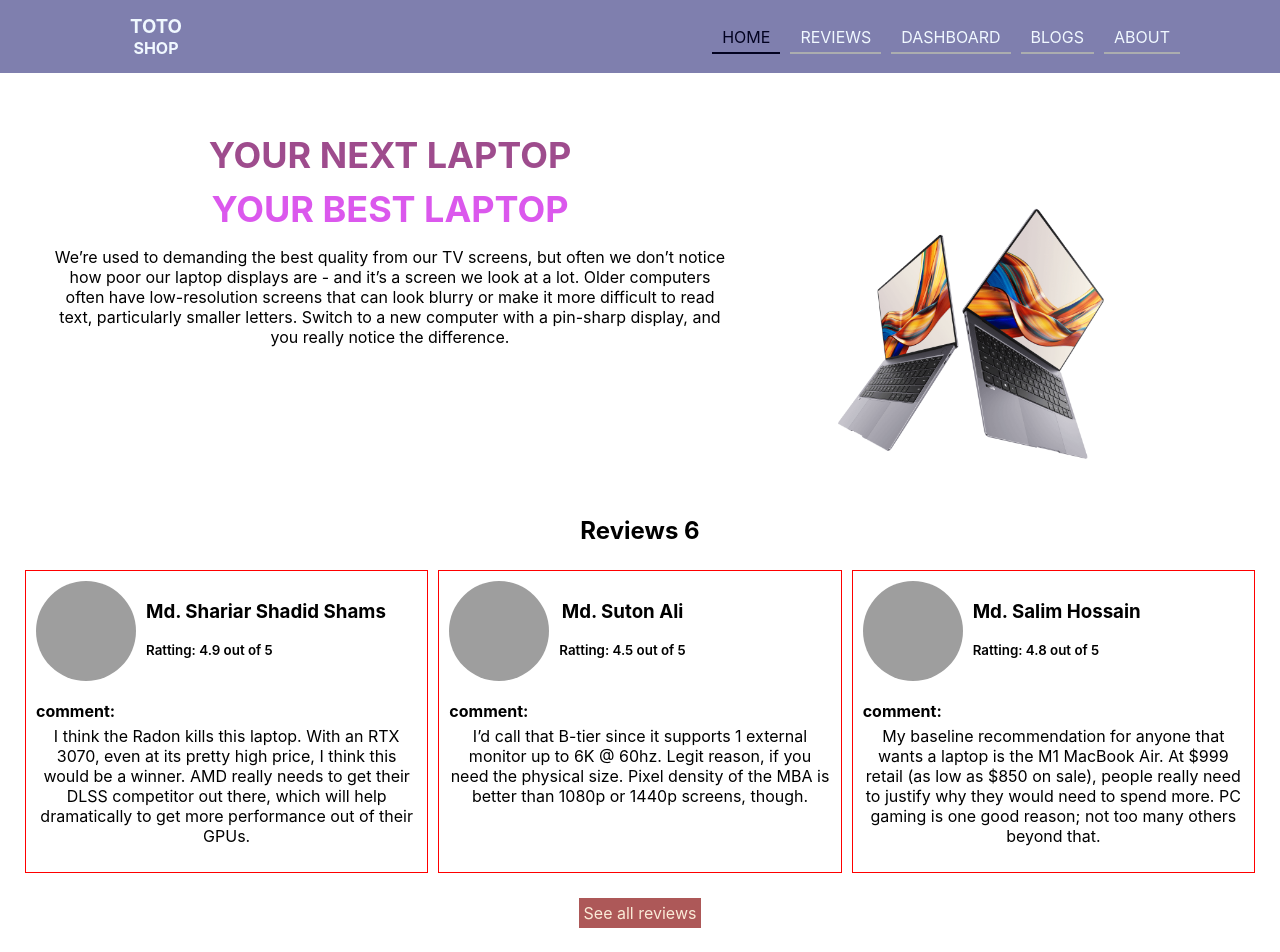
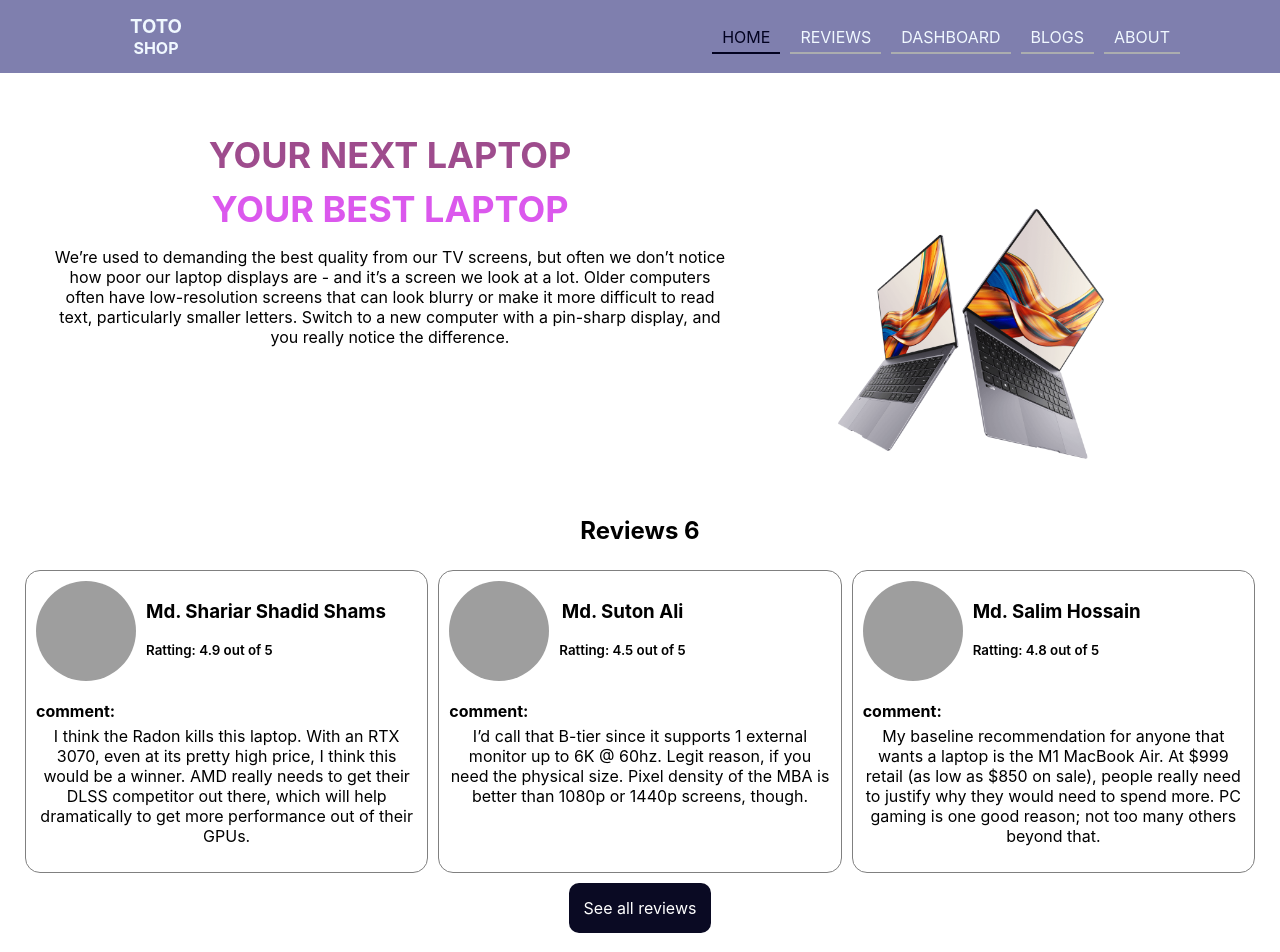
Before and after one commit to alamindjp/toto-shop, a React (Create React App) app: page / in a window 1280 px wide. Shown: the top 952 px of the page. Before the commit the page ends 928 px from the top, so only its background shows below. Built offline with nearby package versions, Linux system fonts and the light colour scheme; grey boxes are pictures that could not be loaded.

Commit message:
site design complete

```diff
--- a/src/Components/Dashboard/Dashboard.css
+++ b/src/Components/Dashboard/Dashboard.css
@@ -1,10 +1,19 @@
-.container{
+.container {
     margin-bottom: 50px;
     display: grid;
     grid-template-columns: repeat(2, 1fr);
 }
-.rechart{
-    margin: 50px 5px 0 5px;
-    padding: 50px;
+
+.rechart {
+    display: flex;
+    justify-content: center;
+    margin: 30px 5px 0 5px;
+    padding: 20px;
     border: 2px solid slategray;
 }
+
+@media only screen and (max-width: 1000px) {
+    .container {
+        display: block;
+    }
+}
--- a/src/Components/Dashboard/Dashboard.js
+++ b/src/Components/Dashboard/Dashboard.js
@@ -10,7 +10,7 @@ const Dashboard = () => {
     return (
         <div className='container'>
             <div className='rechart'>
-                <LineChart width={550} height={250} data={data}
+                <LineChart width={450} height={250} data={data}
                     margin={{ top: 5, right: 30, left: 20, bottom: 5 }}>
                     <CartesianGrid strokeDasharray="3 3" />
                     <XAxis dataKey="month" />
@@ -23,7 +23,7 @@ const Dashboard = () => {
                 </LineChart>
             </div>
             <div className='rechart'>
-                <PieChart width={550} height={250}>
+                <PieChart width={450} height={250}>
                     <Pie data={data} dataKey="sell" nameKey="month" cx="50%" cy="50%" outerRadius={50} fill="#8884d8" />
                     <Pie data={data} dataKey="revenue" nameKey="name" cx="50%" cy="50%" innerRadius={55} outerRadius={65} fill="#82ca9d" />
                     <Tooltip />
@@ -31,7 +31,7 @@ const Dashboard = () => {
                 </PieChart>
             </div>
             <div className='rechart'>
-                <BarChart width={550} height={250} data={data}>
+                <BarChart width={450} height={250} data={data}>
                     <CartesianGrid strokeDasharray="3 3" />
                     <XAxis dataKey="month" />
                     <YAxis dataKey="investment" />
@@ -43,7 +43,7 @@ const Dashboard = () => {
                 </BarChart>
             </div>
             <div className='rechart'>
-                <ComposedChart width={550} height={250} data={data}>
+                <ComposedChart width={450} height={250} data={data}>
                     <XAxis dataKey="month" />
                     <YAxis dataKey="investment" />
                     <Tooltip />
--- a/src/Components/Home/Home.css
+++ b/src/Components/Home/Home.css
@@ -9,21 +9,25 @@
     width: 500px;
 }
 
-.reviews-card h2,
-a {
-    margin: 0 auto;
-    text-align: center;
+.reviews-btn {
+    text-decoration: none;
+    background-color: #0a0a23;
+    color: #fff;
+    border: none;
+    border-radius: 10px;
+    padding: 15px;
+    min-height: 30px;
+    min-width: 120px;
 }
 
-.reviews-btn {
-    color: antiquewhite;
-    background-color: #ad5858;
-    text-decoration: none;
-    padding: 5px;
+.reviews-btn:hover {
+    font-weight: 700;
+    color: #0a0a23;
+    background-color: #8884848f;
 }
 
 .reviews-card-btn {
-    display: flex;
+    margin-bottom: 50px;
 }
 
 .content-container h1 {
--- a/src/Components/Home/Home.js
+++ b/src/Components/Home/Home.js
@@ -7,7 +7,7 @@ import './Home.css'
 const Home = () => {
     const [reviews, setReviews] = useReviews()
     return (
-        <div>
+        <div >
             <div className='home-container'>
                 <div className='content-container'>
                     <h1>YOUR NEXT LAPTOP</h1>
--- a/src/Components/ReviewCard/ReviewCard.css
+++ b/src/Components/ReviewCard/ReviewCard.css
@@ -1,16 +1,20 @@
-.review-card{
+.review-card {
     margin: 5px;
     padding: 10px;
-    border: 1px solid red;
+    border: 1px solid gray;
+    border-radius: 15px;
 }
-.review-card p{
+
+.review-card p {
     margin-top: 5px;
 }
-.review-card span{
+
+.review-card span {
     font-weight: bold;
     display: flex;
     margin-top: 20px;
 }
+
 .card-title img {
     width: 100px;
     height: 100px;
@@ -21,18 +25,21 @@
 .card-title {
     display: flex;
 }
-.name-container small{
+
+.name-container small {
     font-weight: 600;
     display: flex;
 
 }
+
 @media only screen and (max-width: 600px) {
     .reviews-card {
-      display: block;
+        display: block;
     }
-  }
-  @media only screen and (min-width: 600px) and (max-width: 900px) {
-    .reviews-card p{
-       padding: 0 50px;
+}
+
+@media only screen and (min-width: 600px) and (max-width: 900px) {
+    .reviews-card p {
+        padding: 0 50px;
     }
-  }
+}
--- a/src/Components/Reviews/Reviews.css
+++ b/src/Components/Reviews/Reviews.css
@@ -1,4 +1,17 @@
-.reviews-card{
+.reviews-card {
     display: grid;
     grid-template-columns: repeat(3, 1fr);
 }
+
+@media only screen and (max-width: 749px) {
+    .reviews-card {
+        display: block
+    }
+}
+
+@media only screen and (min-width: 750px) and (max-width: 1000px) {
+    .reviews-card {
+        display: grid;
+        grid-template-columns: repeat(2, 1fr);
+    }
+}
```
Also changed, not shown: src/Components/Blogs/Blogs.css (+5 -3 lines), src/Components/Header/Header.css (+19 -10 lines), src/Components/About/About.css (deleted), src/Components/CustomLink/CustomLink.js (indentation only).
